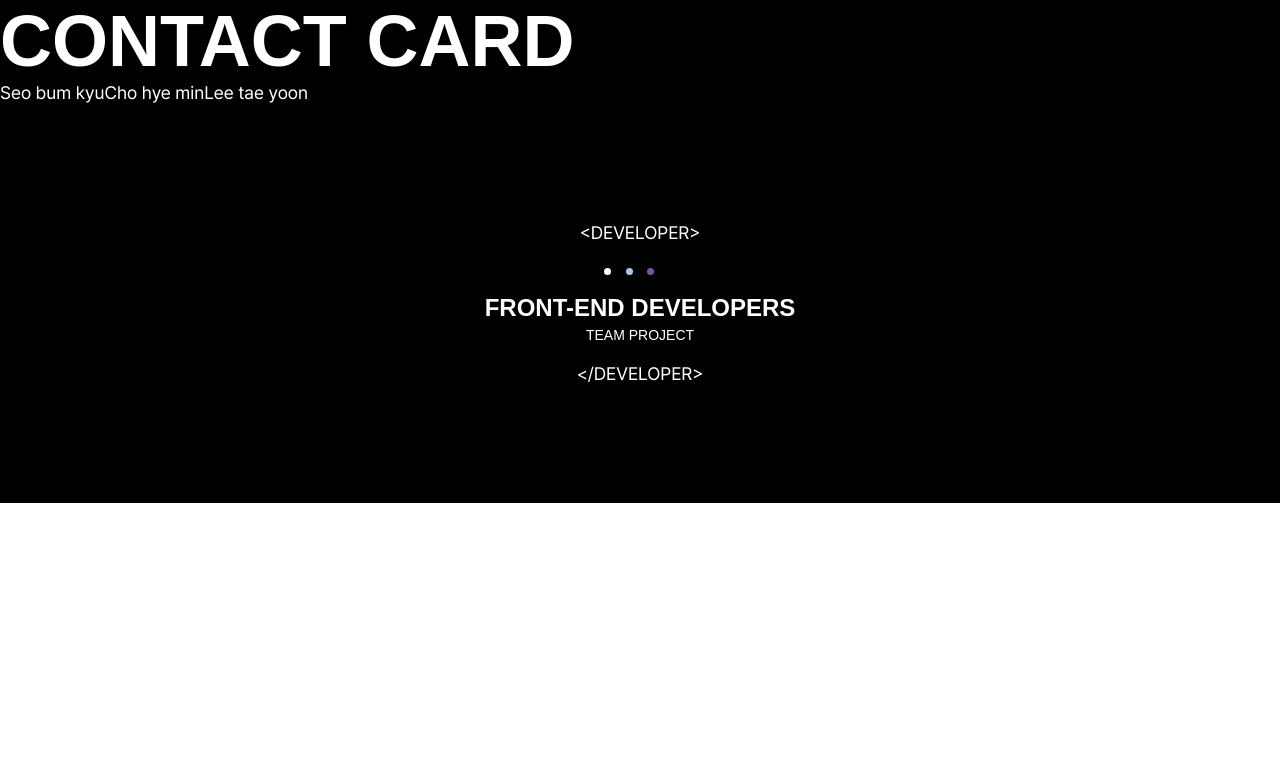
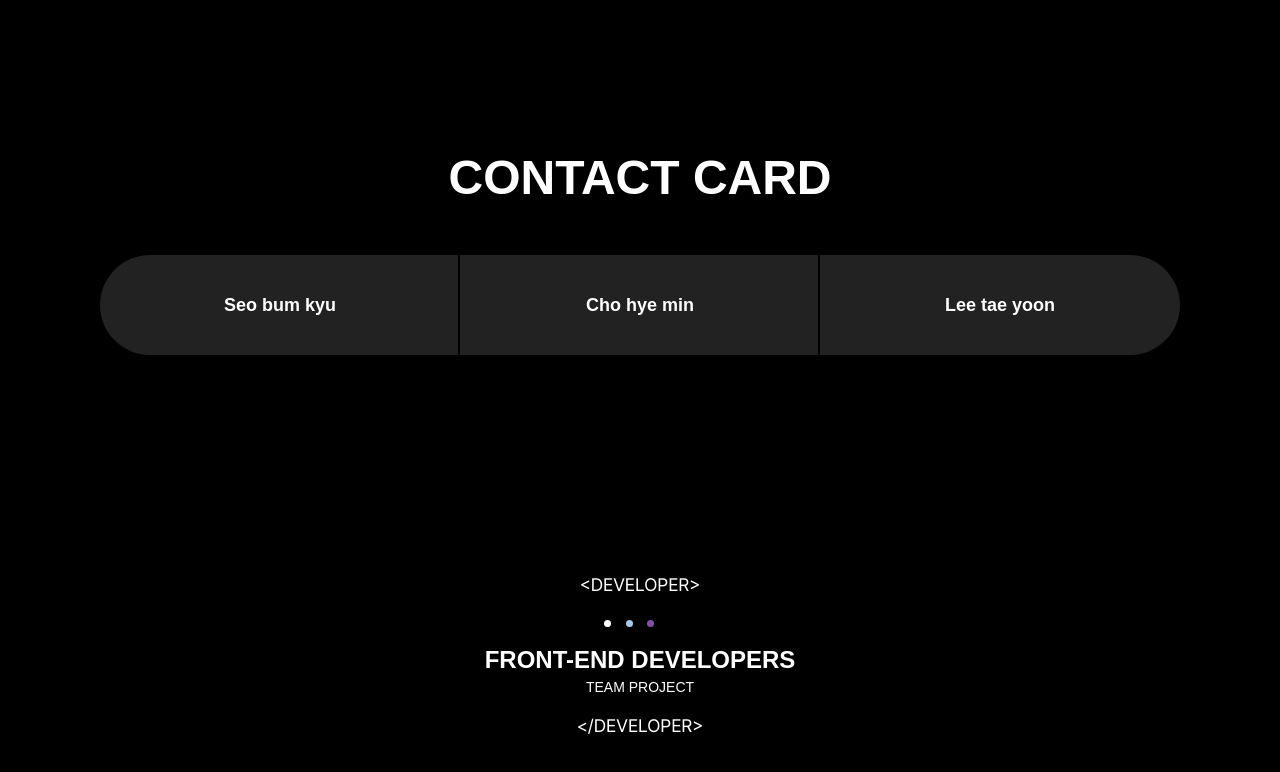
Before and after one commit to bomkyu/teamProject, a plain HTML site: page subpages/contact.html in a window 1280 px wide. Drawn offline with Linux system fonts and the light colour scheme; a web font is replaced by a local one.

Commit message:
contact
contact

```diff
--- a/subpages/contact.html
+++ b/subpages/contact.html
@@ -11,12 +11,12 @@
 </head>
 <body>
     <div class="content_wrap">
-        <div class="inner row">
-            <h2 class="con_tit">CONTACT CARD</h2>
-            <ul class="tab flex">
-                <li class="tab_btn">Seo bum kyu</li>
-                <li class="tab_btn">Cho hye min</li>
-                <li class="tab_btn">Lee tae yoon</li>
+        <div class="inner pd100">
+            <h3 class="con_tit txt_c pd50">CONTACT CARD</h3>
+            <ul class="tab flex txt_c f_center">
+                <li class="tab_btn flex f_center">Seo bum kyu</li>
+                <li class="tab_btn flex f_center">Cho hye min</li>
+                <li class="tab_btn flex f_center">Lee tae yoon</li>
             </ul>
         </div>
     </div>
--- a/subpages/lib/css/taeyoon.css
+++ b/subpages/lib/css/taeyoon.css
@@ -1,2 +1,7 @@
+/*
+{ 1.position 2.display 3.max-width 4. width 5. margin 6.padding 7.flex속성들 8.border 9.background 10.transform 11.텍스트 관련된 속성 }
+*/
 
-.tab {  }
+.tab { position: relative; height: 100px; border-radius: 100px; background: #222; }
+.tab li { position: relative; width: 33.33%; height: 100%; font-weight: 600; }
+.tab li:not(:last-child)::after { position: absolute; display: block; content: ''; width: 2px; height: 100px; top: 0; right: 0; background: #000; }
```
